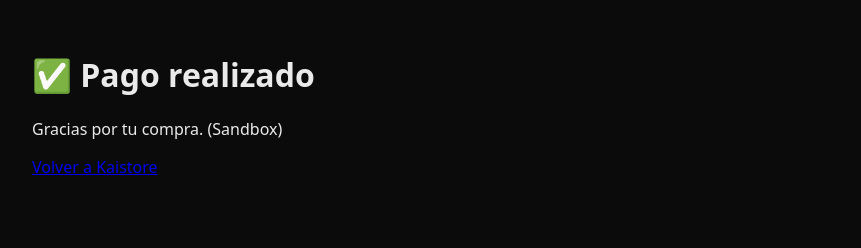
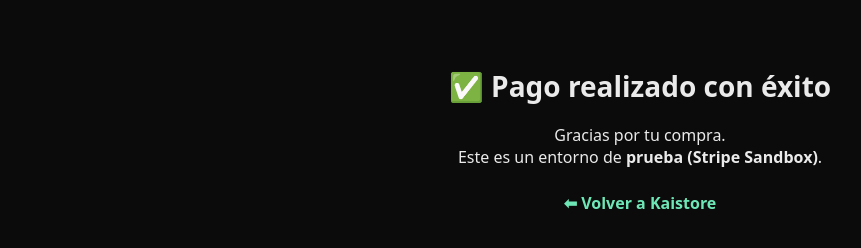
Before and after one commit to kaistorecl/Kaistore-demo, a plain HTML site: page static/success.html in a window 1280 px wide. Shown: the whole page, without its empty margins (0-861 px from the left). Drawn offline with Linux system fonts and the light colour scheme.

Commit message:
Enhance success.html layout and styling
Updated the success page layout and styles for better presentation.

```diff
--- a/static/success.html
+++ b/static/success.html
@@ -1,7 +1,13 @@
-<!doctype html><meta charset="utf-8">
+<!doctype html>
+<meta charset="utf-8">
 <title>Pago realizado</title>
-<body style="font-family:system-ui;padding:24px;background:#0b0b0b;color:#eaeaea">
-  <h1>✅ Pago realizado</h1>
-  <p>Gracias por tu compra. (Sandbox)</p>
-  <p><a href="/">Volver a Kaistore</a></p>
+<body style="font-family:system-ui;padding:40px;background:#0b0b0b;color:#eaeaea;text-align:center">
+  <h1 style="font-size:28px;">✅ Pago realizado con éxito</h1>
+  <p style="font-size:16px;margin-top:12px;">
+    Gracias por tu compra.<br>
+    Este es un entorno de <strong>prueba (Stripe Sandbox)</strong>.
+  </p>
+  <p style="margin-top:24px;">
+    <a href="/" style="color:#6ee7b7;font-weight:bold;text-decoration:none;">⬅ Volver a Kaistore</a>
+  </p>
 </body>
```
